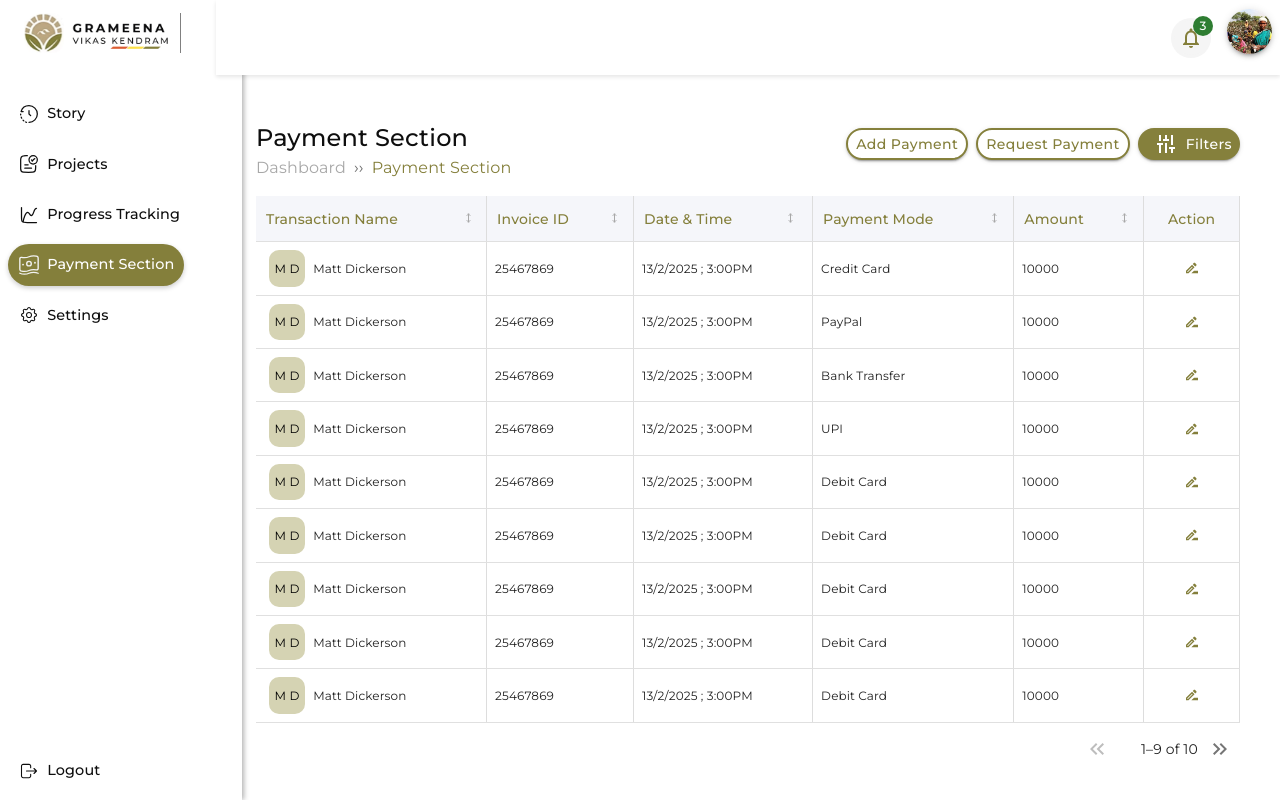
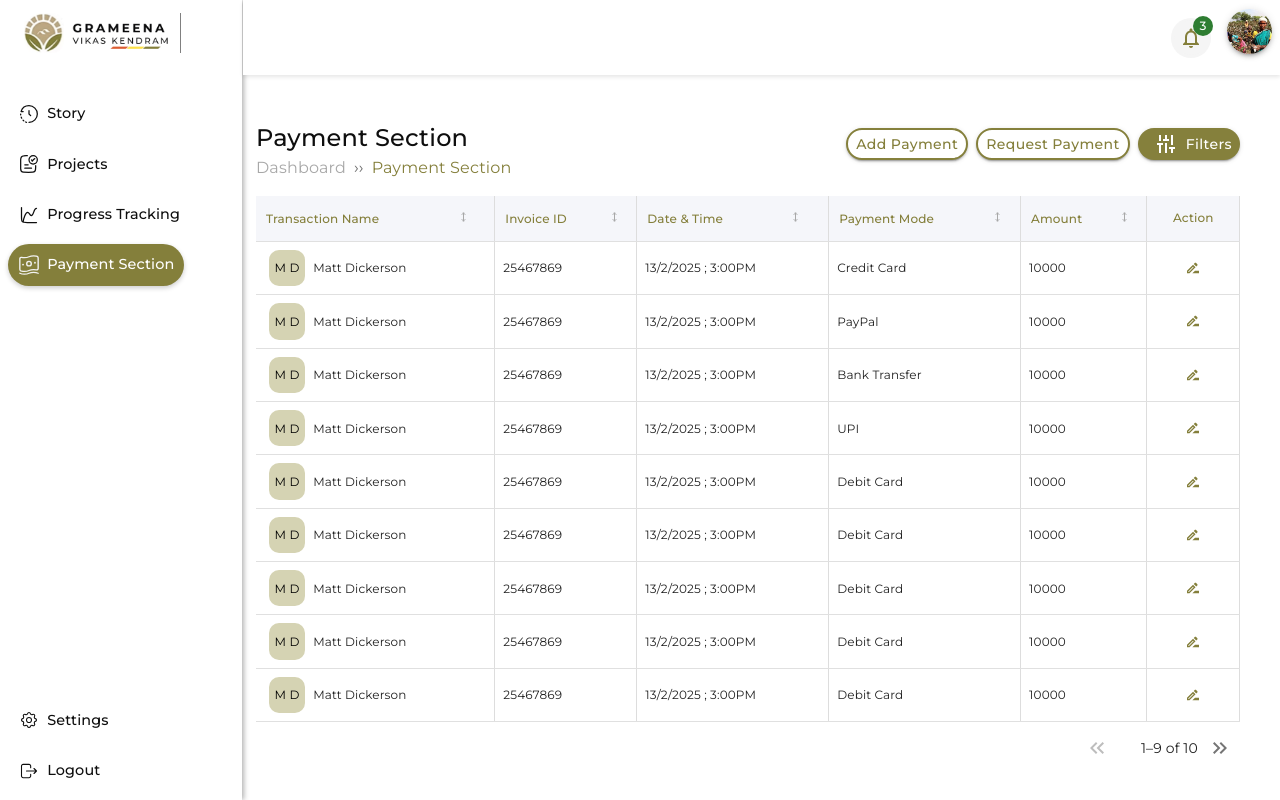
Before and after one commit to sainth-stack/tip4change-frontend, a React (Vite) app: page /payment-section in a window 1280 px wide. Built offline with nearby package versions, Linux system fonts and the light colour scheme; a web font is replaced by a local one; what chartjs-plugin-datalabels would draw is missing.

Commit message:
updated minor changes

```diff
--- a/src/layout/CustomTopBar.jsx
+++ b/src/layout/CustomTopBar.jsx
@@ -25,7 +25,7 @@ const CustomTopBar = ({ isOverlapping }) => {
         boxShadow: "0 2px 4px rgba(0, 0, 0, 0.1)",
         color: "#000",
         height: "75px",
-        width: isOverlapping ?isMobile?"calc(100% - 5rem)": "calc(100% - 13.5rem)" : "100%",
+        width: isOverlapping ?isMobile?"calc(100% - 5rem)": "calc(100% - 15.2rem)" : "100%",
         transition: "all 0.3s ease",
         display:'flex',
         justifyContent:'center'
--- a/src/layout/Sidebar.jsx
+++ b/src/layout/Sidebar.jsx
@@ -58,7 +58,7 @@ const sidebarConfigs = {
         path: "/payment-section",
       },
       // { name: "Payments", icon: PaymentSvg, path: "/payments" },
-      { name: "Settings", icon: SettingsSvg, path: "/View-profile" },
+       { name: "Settings", icon: SettingsSvg, path: "/profile" },
        { name: "Logout", icon: LogoutSvg, path: "/logout" },
     ],
   },
@@ -163,7 +163,7 @@ const selectedSidebar = getSidebarConfig(basePath);
 
       <Box sx={{ display: "flex", flexDirection: "column", height: "100vh" }}>
         <List sx={{ flexGrow: 1 }}>
-          {selectedSidebar.default.slice(0, -1).map((item, index) => (
+          {selectedSidebar.default.slice(0, -2).map((item, index) => (
             <CustomListItem
               key={index}
               name={item.name}
@@ -175,7 +175,7 @@ const selectedSidebar = getSidebarConfig(basePath);
         </List>
 
         <List>
-          {selectedSidebar.default.slice(-1).map((item, index) => (
+          {selectedSidebar.default.slice(-2).map((item, index) => (
             <CustomListItem
               key={index}
               name={item.name}
--- a/src/pages/PaymentTablePage/PaymentTablePage.jsx
+++ b/src/pages/PaymentTablePage/PaymentTablePage.jsx
@@ -19,13 +19,14 @@ const PaymentTablePage = () => {
             data={data}
             sx={{
               // tableSx: { height: "35rem" },
-              headerSx: { backgroundColor: "#F5F6FA" },
+              headerSx: { backgroundColor: "#F5F6FA",fontFamily:'Montserrat',fontSize:'12px' },
               columnSx: {
                 textAlign: "center",
                 padding: "10px",
                 color: "#847F3B",
-                fontFamily: "Monda",
-                fontWeight:"500"
+                fontFamily: "Montserrat",
+                fontWeight:"500",
+                fontSize:'12px'
               },
               rowSx: {
                 fontWeight: "900"
--- a/src/pages/ProfilePage/ProfilePage.jsx
+++ b/src/pages/ProfilePage/ProfilePage.jsx
@@ -41,7 +41,7 @@ const ProfileView = () => {
   const isTablet = useMediaQuery("(min-width:768px) and (max-width:1024px)");
   const isLaptop = useMediaQuery("(min-width:1025px)");
   return (
-    <Box sx={{ width: "100%", mx: "auto", my: 4, pt: 2, pl: 7 }}>
+    <Box sx={{ width: "100%", mx: "auto", my: 4, pt: 2 }}>
       {/* Header Section */}
       <Box
         display="flex"
@@ -55,7 +55,7 @@ const ProfileView = () => {
         {/* Navigation Header */}
         <Box
           sx={{
-            ml: { xs: "-250px", sm: "-70px", md: "-20px", lg: "-30px" },
+            ml: { xs: "", sm: "", md: "", lg: "" },
             textAlign: { xs: "center", sm: "left" }, // Center align on mobile
             mb: { xs: 2, sm: 0 }, // Adds bottom margin on mobile for spacing
           }}
@@ -80,7 +80,7 @@ const ProfileView = () => {
         </Button>
       </Box>
 
-      <Grid container spacing={0} alignItems="flex-start">
+      <Grid container spacing={0} alignItems="flex-start" sx={{paddingLeft:"50px"}}>
         {/* Profile Image */}
         <Grid
           item
--- a/src/pages/ProjectPage/ProjectPage.jsx
+++ b/src/pages/ProjectPage/ProjectPage.jsx
@@ -99,7 +99,7 @@ const ProjectPage = () => {
                 <TextareaComponent
                   id={field.id}
                   label={field.label}
-                  rows={field.rows || 4}
+                  rows={field.rows || 1}
                   value={formData[field.id] || ""}
                   onChange={(e) => handleChange(field.id, e.target.value)}
                   sx={{ width: "100%" }}
--- a/src/pages/ProjectPage/data.jsx
+++ b/src/pages/ProjectPage/data.jsx
@@ -33,7 +33,7 @@ export const ProjectPageUiFileds = [
   {
     id: "paymentBudget",
     type: "text",
-    label: "Payment Budget",
+    label: "Project Budget",
     value: "",
          // Placeholder for onChange handler
     required: true,
--- a/src/pages/StoryPage/StoryPage.jsx
+++ b/src/pages/StoryPage/StoryPage.jsx
@@ -84,7 +84,7 @@ const StoryPage = () => {
                 <TextareaComponent
                   id={field.id}
                   label={field.label}
-                  rows={field.rows || 4}
+                  rows={field.rows || 1}
                   value={formData[field.id] || ""}
                   onChange={(e) => handleChange(field.id, e.target.value)}
                   sx={{ width: "100%", borderRadius: "2rem" }}
--- a/src/pages/StoryPage/data.jsx
+++ b/src/pages/StoryPage/data.jsx
@@ -34,7 +34,7 @@ export const StoryPageUiFileds = [
   {
     id: "StoryDescription",
     type: "textarea",
-    rows:4,
+    rows:1,
     label: "Description",
     value: "",
          // Placeholder for onChange handler
```
